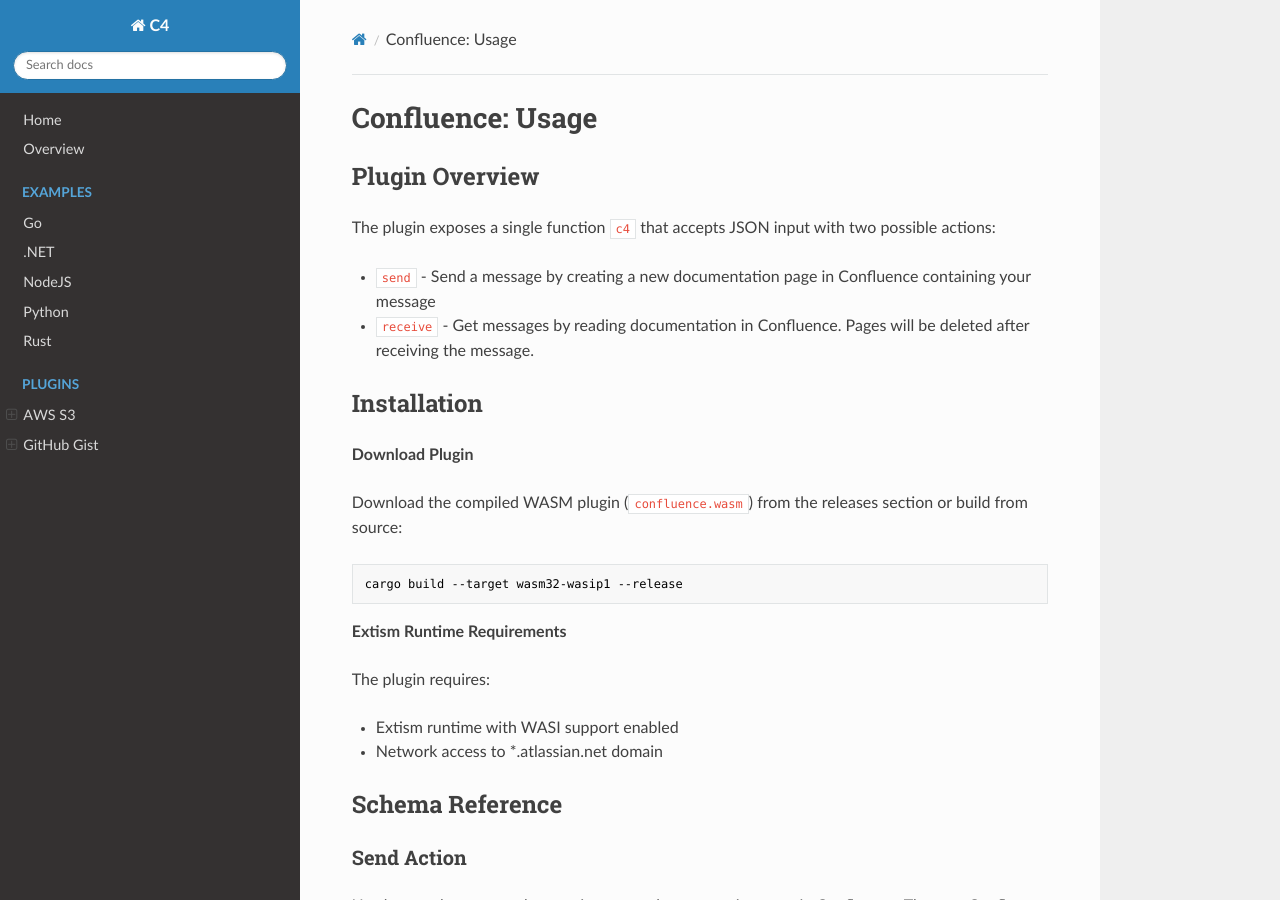
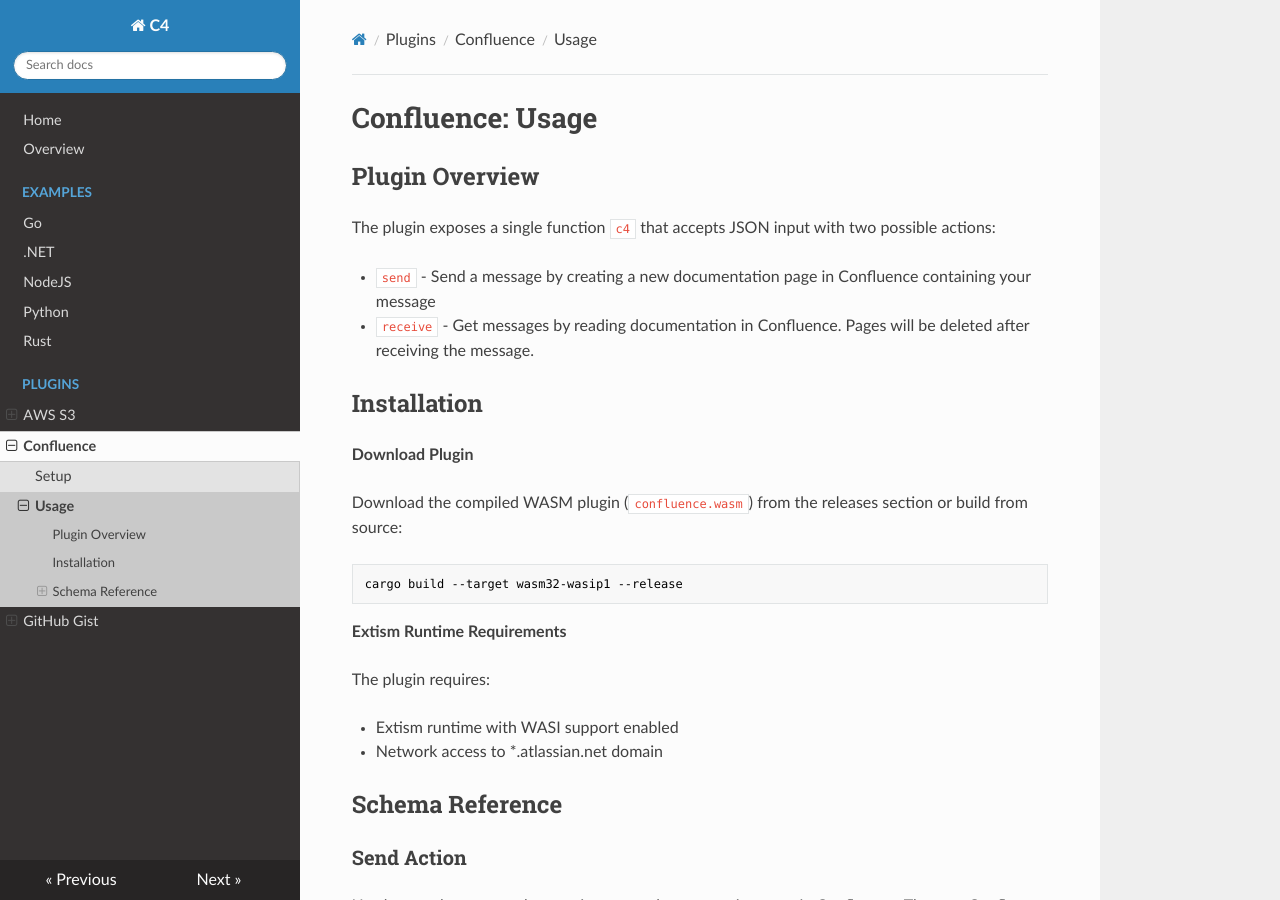
Before and after one commit to scottctaylor12/C4, an MkDocs documentation site: the page built from docs/plugins/confluence/usage.md, in a window 1280 px wide and 900 px high. Built offline with MkDocs 1.6.1, drawn with Linux system fonts in a browser that asks for light colours; nearby versions of some CDN libraries.

Commit message:
update mkdocs with confluence plugin

```diff
--- a/mkdocs.yml
+++ b/mkdocs.yml
@@ -13,6 +13,9 @@
     - AWS S3:
       - Setup: plugins/aws-s3/setup.md
       - Usage: plugins/aws-s3/usage.md
+    - Confluence:
+      - Setup: plugins/confluence/setup.md
+      - Usage: plugins/confluence/usage.md
     - GitHub Gist:
       - Setup: plugins/gist/setup.md
       - Usage: plugins/gist/usage.md
```
